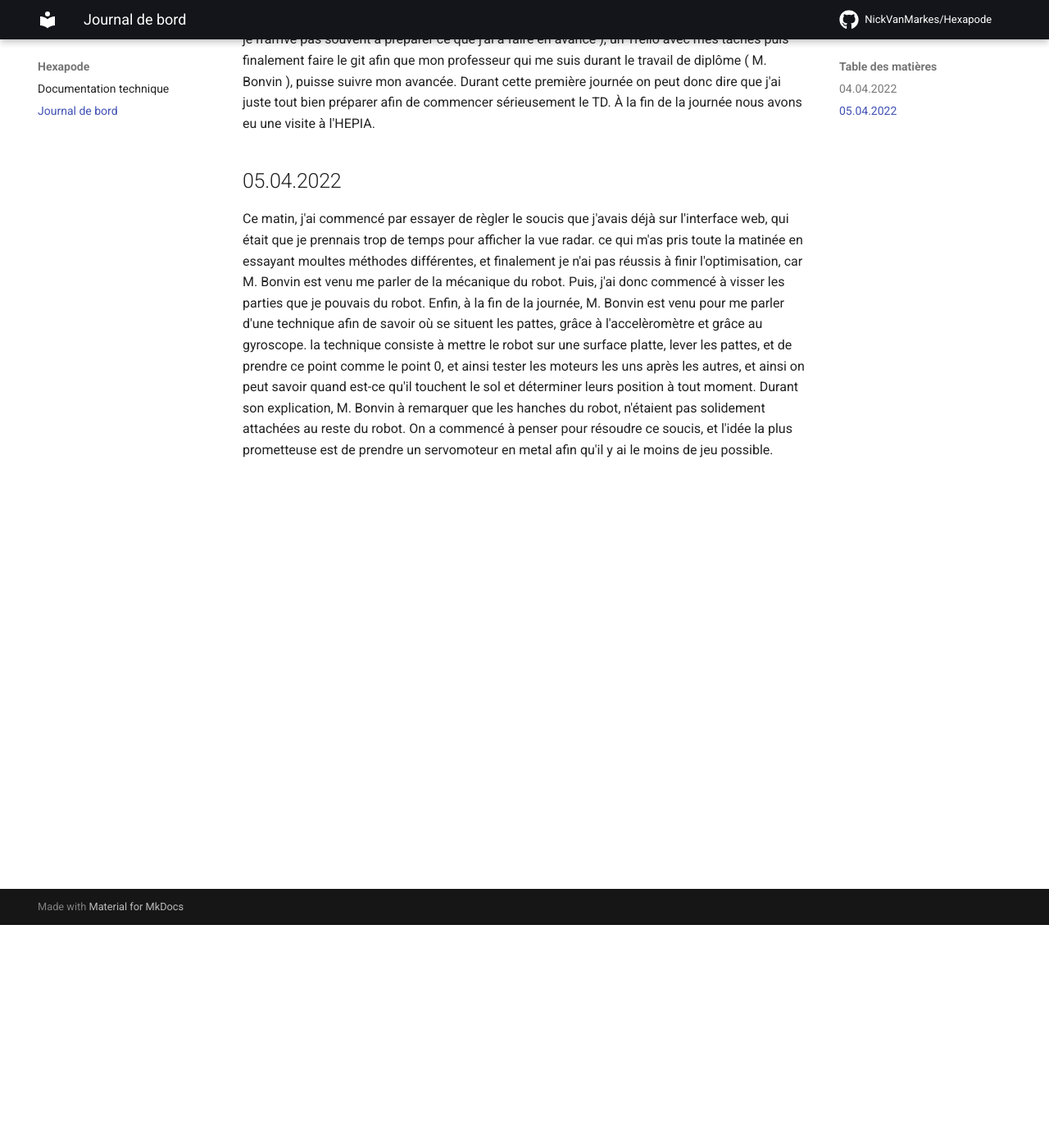
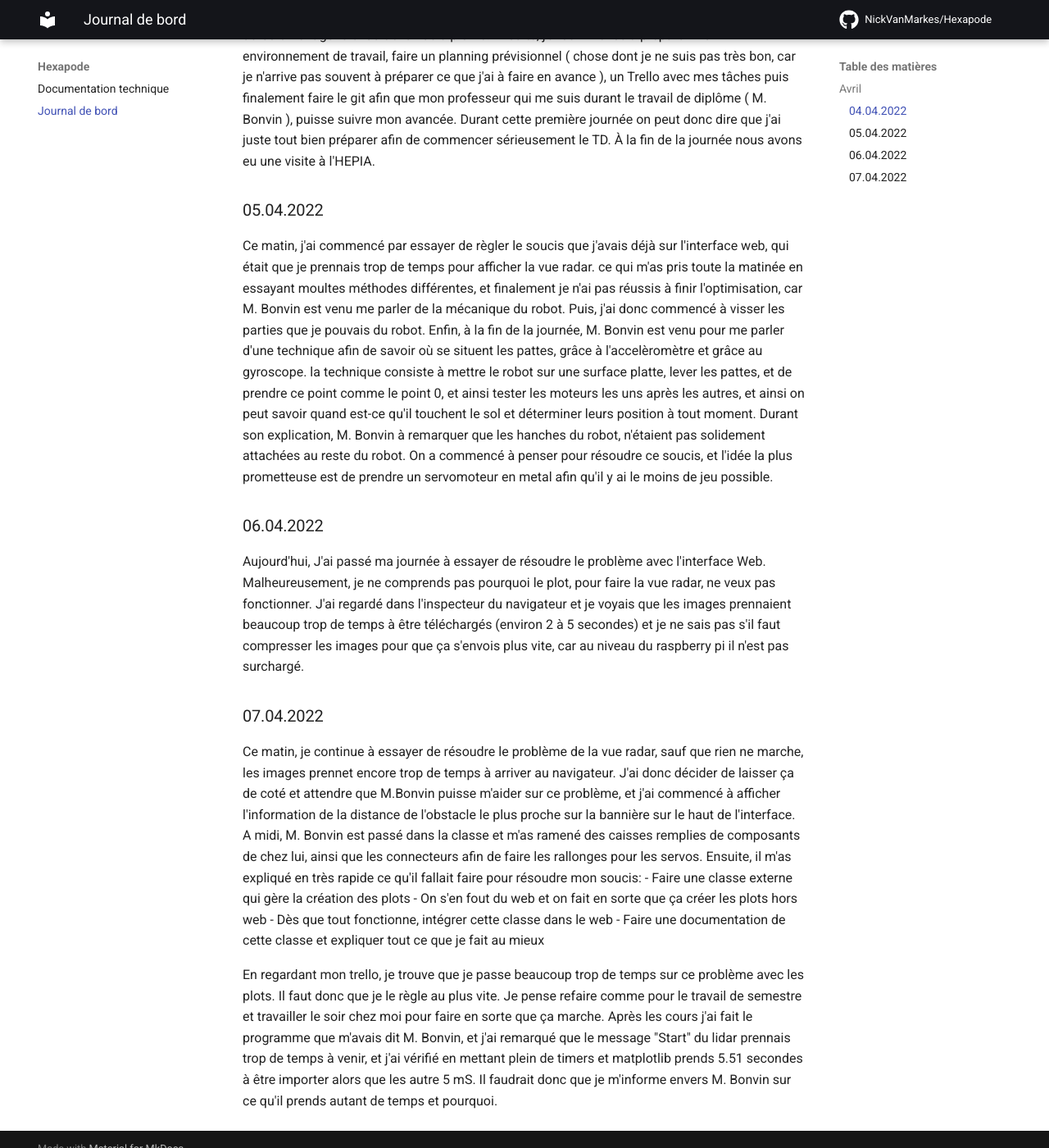
Before and after one commit to NickVanMarkes/Hexapode, an MkDocs documentation site: the page built from docs/JDB.md, in a window 1280 px wide and 1400 px high, scrolled down 272 px. Shown: the whole window at 82% size. Built offline with MkDocs 1.6.1 and Material for MkDocs 9.7.7, drawn with Linux system fonts in a browser that asks for light colours; comment, search, counter and statistics services are not loaded.

Commit message:
Docs: Update logbook and documentation

```diff
--- a/docs/JDB.md
+++ b/docs/JDB.md
@@ -1,8 +1,25 @@
 # Journal de bord
-## 04.04.2022
+## Avril
+### 04.04.2022
 
 Aujourd'hui, nous avons eu une petite introduction faite par M. Bonvin et M. Garcia sur le déroulement général du travail de diplôme. Ensuite, j'ai commencé à préparer mon environnement de travail, faire un planning prévisionnel ( chose dont je ne suis pas très bon, car je n'arrive pas souvent à préparer ce que j'ai à faire en avance ), un Trello avec mes tâches puis finalement faire le git afin que mon professeur qui me suis durant le travail de diplôme ( M. Bonvin ), puisse suivre mon avancée. Durant cette première journée on peut donc dire que j'ai juste tout bien préparer afin de commencer sérieusement le TD. À la fin de la journée nous avons eu une visite à l'HEPIA.
 
-## 05.04.2022
+### 05.04.2022
 
 Ce matin, j'ai commencé par essayer de règler le soucis que j'avais déjà sur l'interface web, qui était que je prennais trop de temps pour afficher la vue radar. ce qui m'as pris toute la matinée en essayant moultes méthodes différentes, et finalement je n'ai pas réussis à finir l'optimisation, car M. Bonvin est venu me parler de la mécanique du robot. Puis, j'ai donc commencé à visser les parties que je pouvais du robot. Enfin, à la fin de la journée, M. Bonvin est venu pour me parler d'une technique afin de savoir où se situent les pattes, grâce à l'accelèromètre et grâce au gyroscope. la technique consiste à mettre le robot sur une surface platte, lever les pattes, et de prendre ce point comme le point 0, et ainsi tester les moteurs les uns après les autres, et ainsi on peut savoir quand est-ce qu'il touchent le sol et déterminer leurs position à tout moment. Durant son explication, M. Bonvin à remarquer que les hanches du robot, n'étaient pas solidement attachées au reste du robot. On a commencé à penser pour résoudre ce soucis, et l'idée la plus prometteuse est de prendre un servomoteur en metal afin qu'il y ai le moins de jeu possible.
+
+### 06.04.2022
+
+Aujourd'hui, J'ai passé ma journée à essayer de résoudre le problème avec l'interface Web. Malheureusement, je ne comprends pas pourquoi le plot, pour faire la vue radar, ne veux pas fonctionner. J'ai regardé dans l'inspecteur du navigateur et je voyais que les images prennaient beaucoup trop de temps à être téléchargés (environ 2 à 5 secondes) et je ne sais pas s'il faut compresser les images pour que ça s'envois plus vite, car au niveau du raspberry pi il n'est pas surchargé.
+
+### 07.04.2022
+
+Ce matin, je continue à essayer de résoudre le problème de la vue radar, sauf que rien ne marche, les images prennet encore trop de temps à arriver au navigateur. J'ai donc décider de laisser ça de coté et attendre que M.Bonvin puisse m'aider sur ce problème, et j'ai commencé à afficher l'information de la distance de l'obstacle le plus proche sur la bannière sur le haut de l'interface.
+A midi, M. Bonvin est passé dans la classe et m'as ramené des caisses remplies de composants de chez lui, ainsi que les connecteurs afin de faire les rallonges pour les servos. Ensuite, il m'as expliqué en très rapide ce qu'il fallait faire pour résoudre mon soucis:
+- Faire une classe externe qui gère la création des plots
+- On s'en fout du web et on fait en sorte que ça créer les plots hors web
+- Dès que tout fonctionne, intégrer cette classe dans le web
+- Faire une documentation de cette classe et expliquer tout ce que je fait au mieux
+
+En regardant mon trello, je trouve que je passe beaucoup trop de temps sur ce problème avec les plots. Il faut donc que je le règle au plus vite. Je pense refaire comme pour le travail de semestre et travailler le soir chez moi pour faire en sorte que ça marche.
+Après les cours j'ai fait le programme que m'avais dit M. Bonvin, et j'ai remarqué que le message "Start" du lidar prennais trop de temps à venir, et j'ai vérifié en mettant plein de timers et matplotlib prends 5.51 secondes à être importer alors que les autre 5 mS. Il faudrait donc que je m'informe envers M. Bonvin sur ce qu'il prends autant de temps et pourquoi.
```
Also changed, not shown: docs/index.md (+4 -0 lines).
